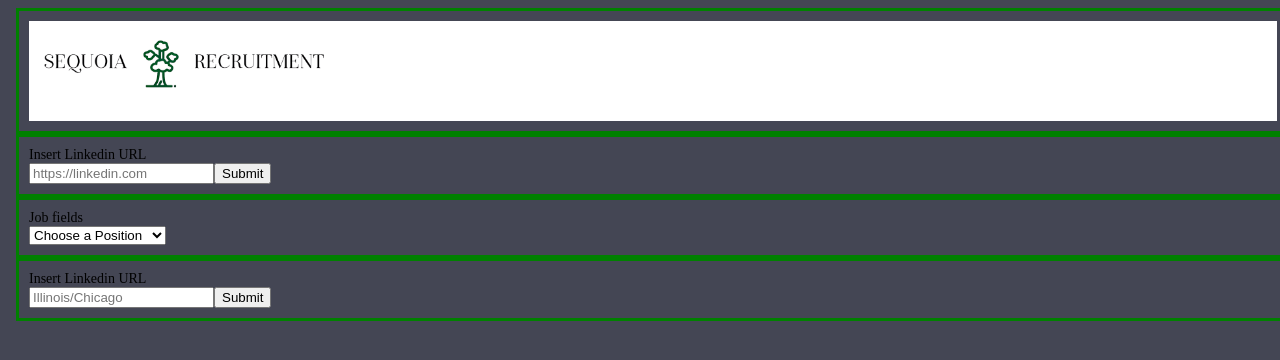
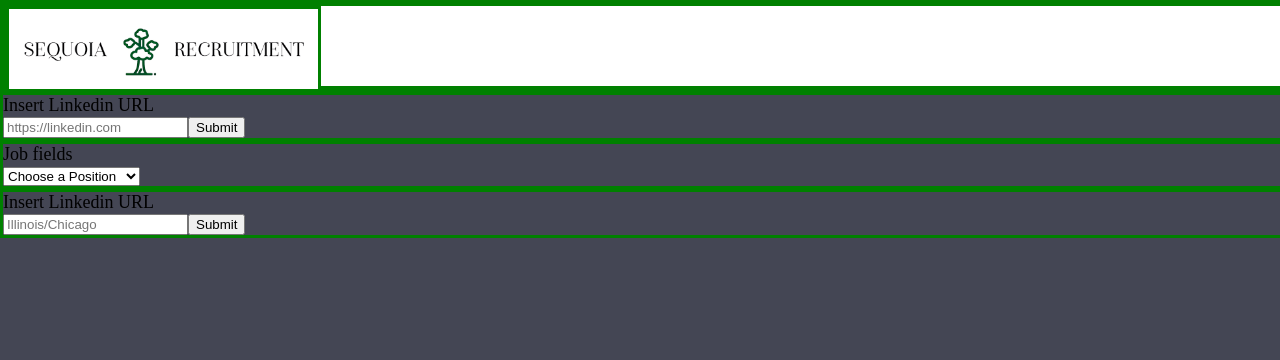
Before and after one commit to simers228/ProfileUserEngine, a React (Create React App) app in the folder frontend/: page / in a window 1280 px wide. Shown: the top 360 px of the page. Built offline with nearby package versions, Linux system fonts and the light colour scheme.

Commit message:
Some more slight changes and fixes
fixed some things all visual and added elements.

```diff
--- a/frontend/src/App.css
+++ b/frontend/src/App.css
@@ -1,56 +1,41 @@
 body {
+  margin: 0;
+  padding: 0;
   background-color: rgb(68, 70, 84);
+  overflow: hidden;
 }
-/*.center {
-  margin: auto;
-  width: 50%;
-  border: 3px solid green;
-  padding: 10px;
-  text-align: center;
-}
-
-.dropdown {
-  width: 25%;
-  padding: 10px;
-  text-align: center;
-}
-
-.textbox {
-  text-align: center;
-}
-*/
 .header {
   display: flex;
   flex-direction: row;
-  height: 100px;
+  justify-content: flex-start;
+  height: 80px;
   background-color: rgb(255, 255, 255);
+  border: 3px solid green;
 }
 .container {
   display: flex;
   flex-direction: column;
   border: 3px solid green;
 }
-
 .banner {
   height: 80px;
+  border: 3px solid green;
 }
-
 @media only screen and (max-width: 480px) {
   body {
-    font-size: 16px;
+    font-size: 10px;
   }
   .container {
     width: 100%;
-    margin: 0 auto;
+    margin: 0;
   }
 }
 @media only screen and (min-width: 481px) and (max-width: 768px) {
   body {
-    font-size: 14px;
+    font-size: 12px;
   }
   .container {
     width: 100%;
-    padding: 10px;
   }
 }
 @media only screen and (min-width: 769px) and (max-width: 1024px) {
@@ -59,33 +44,29 @@ body {
   }
   .container {
     width: 100%;
-    padding: 10px;
   }
 }
 @media only screen and (min-width: 1025px) and (max-width: 1200px) {
   body {
-    font-size: 14px;
+    font-size: 16px;
   }
   .container {
     width: 100%;
-    padding: 10px;
   }
 }
 @media only screen and (min-width: 1201px) and (max-width: 1440px) {
   body {
-    font-size: 14px;
+    font-size: 18px;
   }
   .container {
     width: 100%;
-    padding: 10px;
   }
 }
 @media only screen and (min-width: 1441px) {
   body {
-    font-size: 14px;
+    font-size: 20px;
   }
   .container {
     width: 100%;
-    padding: 10px;
   }
 }
```
Also changed, not shown: 1 other file (tests, documents, lock files or other folders).
